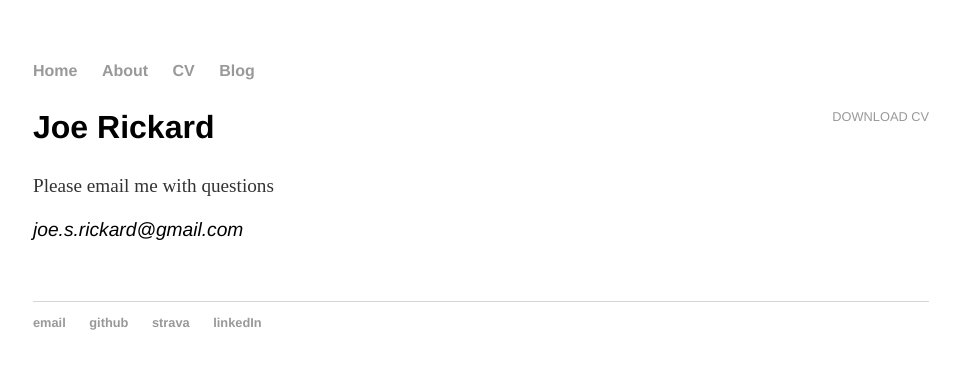
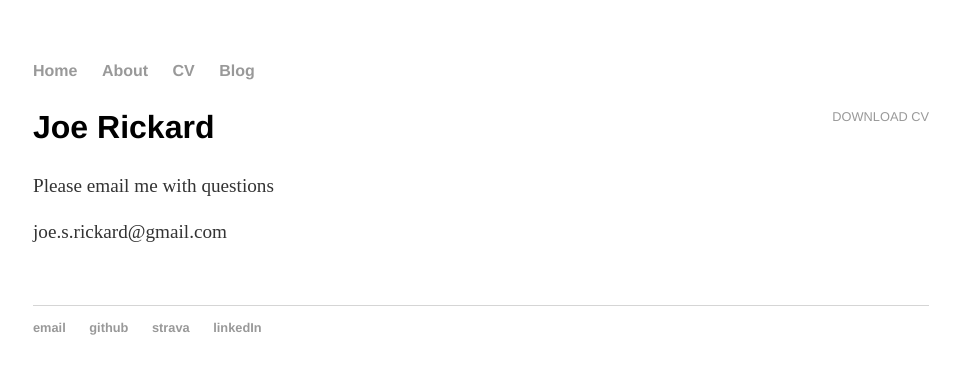
Before and after one commit to joerickard/personalWebsite, a Jekyll site: the page built from cv/index.html, in a window 1280 px wide. Shown: the top 374 px of the page, without its empty margins (159-1118 px from the left). Built offline with Jekyll 4.4.1, drawn with Linux system fonts in a browser that asks for light colours.

Commit message:
Update index.html

```diff
--- a/cv/index.html
+++ b/cv/index.html
@@ -7,7 +7,7 @@ title: CV of Your Name
 		<a href="../JoeRickardResume.pdf" class="download" title="Download CV as PDF">Download CV</a>
 					<h2>Joe Rickard</h2>
 					<p>Please email me with questions</p>
-					<address>
-					<span class="obfuscate">joe.s.rickard@gmail.com</span>
-					</address>
+
+					<p> joe.s.rickard@gmail.com</p>
+
 	</div>
```
